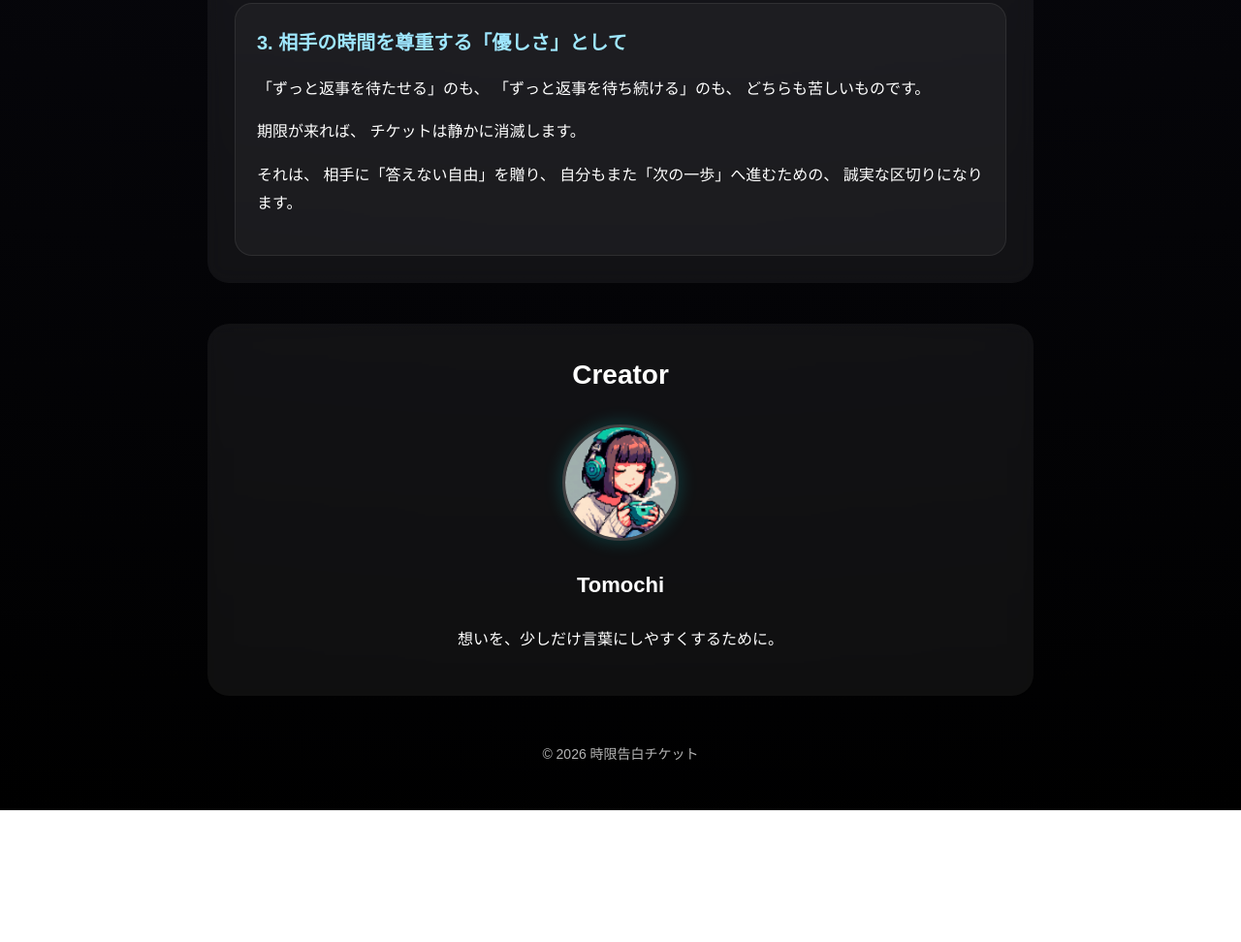
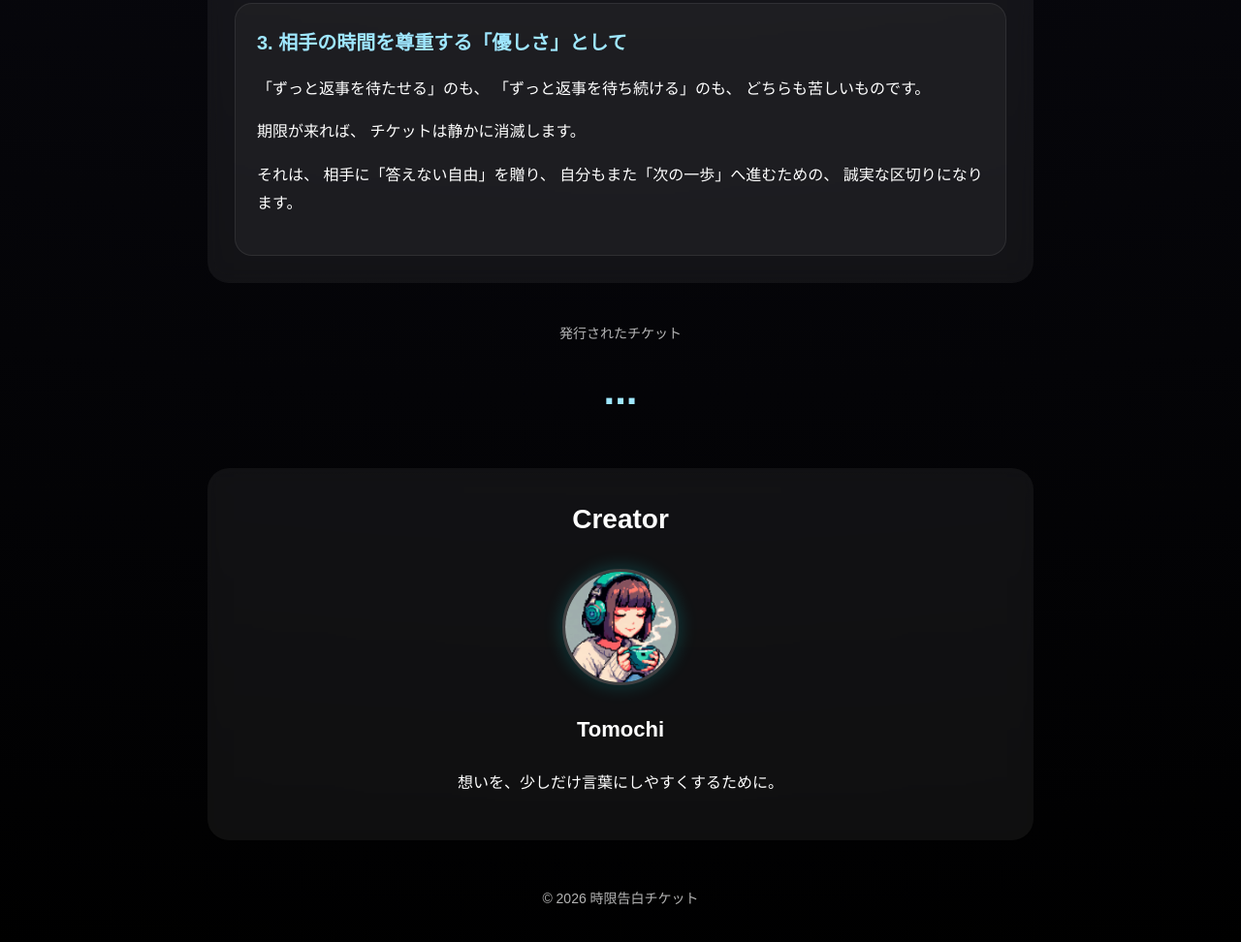
Before and after one commit to jigenkokuhaku/kokuhaku-ticket, a plain HTML site: page about.html in a window 1280 px wide. Shown: the part 3048-4020 px from the top of the page at 97% size. Before the commit the page ends 3884 px from the top, so only its background shows below. Drawn offline with Linux system fonts and the light colour scheme; no server answers.

Commit message:
Update about.html

```diff
--- a/about.html
+++ b/about.html
@@ -230,6 +230,31 @@ ul{
   color:#9fe7ff;
 }
 
+.counter{
+
+  margin-top:40px;
+
+  text-align:center;
+}
+
+.counter-label{
+
+  opacity:0.7;
+
+  margin-bottom:8px;
+
+  font-size:14px;
+}
+
+.counter-number{
+
+  font-size:42px;
+
+  font-weight:bold;
+
+  color:#9fe7ff;
+}
+
 </style>
 </head>
 
@@ -446,6 +471,23 @@ ul{
   </div>
 
 </section>
+
+    <div class="counter">
+
+  <div class="counter-label">
+    発行されたチケット
+  </div>
+
+  <div
+    id="ticketCount"
+    class="counter-number">
+
+    ...
+
+  </div>
+
+</div>
+
 <section class="section creator">
 
   <h2>Creator</h2>
@@ -470,5 +512,27 @@ ul{
 
 </div>
 
+<script>
+
+const GAS_URL =
+"https://script.google.com/macros/s/AKfycbyAucuaQ-jclQmju5wzjUSXbH2aJs_TTDgk-d02H40CBi2WvmLPE1tNK3kdJMwXFIsirQ/exec";
+
+async function loadCount(){
+
+  const res = await fetch(
+    GAS_URL + "?count=1"
+  );
+
+  const data = await res.json();
+
+  document.getElementById(
+    "ticketCount"
+  ).innerText = data.count;
+}
+
+loadCount();
+
+</script>
+
 </body>
 </html>
```
